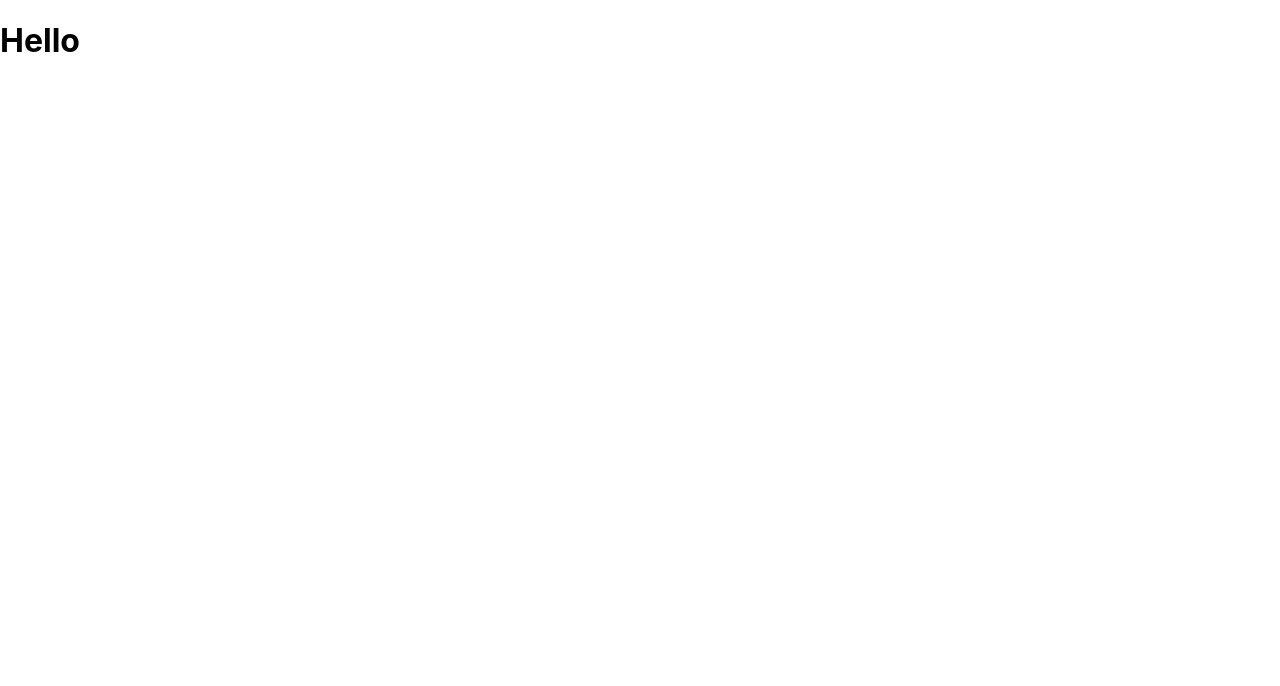
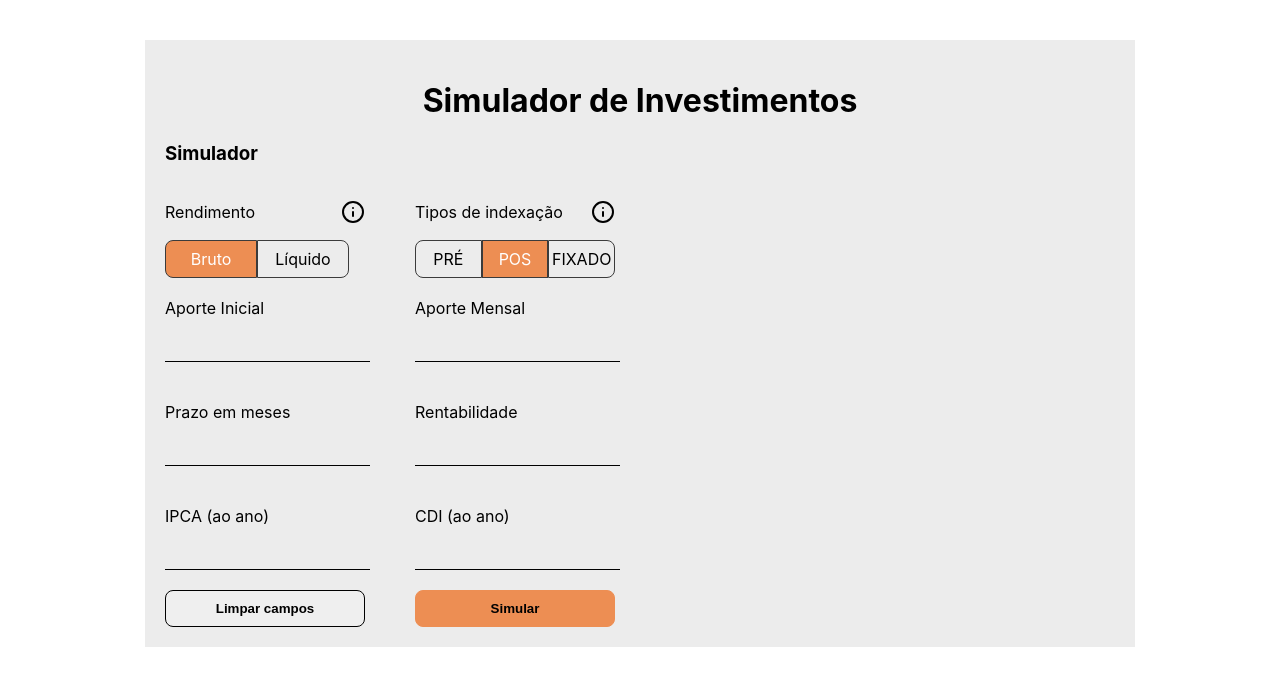
Before and after one commit to HortenciaCorts/investment, a React (Create React App) app in the folder frontend/: page / in a window 1280 px wide. Shown: the top 686 px of the page. Built offline with nearby package versions, Linux system fonts and the light colour scheme.

Commit message:
creating the simulation form

```diff
--- a/frontend/src/App.js
+++ b/frontend/src/App.js
@@ -1,7 +1,9 @@
+import Simulator from "./component/Simulator";
+
 function App() {
   return (
     <div>
-      <h1>Hello</h1>
+      <Simulator />
     </div>
   );
 }
--- /dev/null
+++ b/frontend/src/component/Simulator/index.js
@@ -0,0 +1,60 @@
+import iconInfo from '../../assets/info.svg';
+import './styles.css'
+
+const Simulator = () => {
+    return (
+        <div className="container">
+            <h1>Simulador de Investimentos</h1>
+            <h3>Simulador</h3>
+            <div className='infos'>
+                <div className='form'>
+                    <div>
+                        <p>
+                            Rendimento
+                            <img src={iconInfo} alt="" />
+                        </p>
+                        <div className='selectButton'>
+                            <div className='active'>Bruto</div>
+                            <div>Líquido</div>
+                        </div>
+                    </div>
+                    <label>Aporte Inicial
+                        <input type="number" />
+                    </label>
+                    <label>Prazo em meses
+                        <input type="number" />
+                    </label>
+                    <label>IPCA (ao ano)
+                        <input type="number" />
+                    </label>
+                    <button>Limpar campos</button>
+                </div>
+                <div className='form'>
+                    <div>
+                        <p>
+                            Tipos de indexação
+                            <img src={iconInfo} alt="" />
+                        </p>
+                        <div className='selectButton'>
+                            <div>PRÉ</div>
+                            <div className='active'>POS</div>
+                            <div>FIXADO</div>
+                        </div>
+                    </div>
+                    <label>Aporte Mensal
+                        <input type="number" />
+                    </label>
+                    <label>Rentabilidade
+                        <input type="number" />
+                    </label>
+                    <label>CDI (ao ano)
+                        <input type="number" />
+                    </label>
+                    <button className='active'>Simular</button>
+                </div>
+            </div>
+        </div>
+    )
+}
+
+export default Simulator;
--- /dev/null
+++ b/frontend/src/component/Simulator/styles.css
@@ -0,0 +1,72 @@
+.container{
+    max-width: 950px;
+    margin: 40px auto;
+    padding: 20px;
+    background-color: rgb(236, 236, 236);
+}
+.container .infos{
+    display: flex;
+    align-items: center;
+    justify-content: space-between;
+    width: 450px;
+}
+.container .infos .form{
+    display: flex;
+    flex-direction: column;
+    width: 200px;
+}
+h1{
+    text-align: center;
+}
+p{
+    display: flex;
+    align-items: center;
+    justify-content: space-between;
+}
+.active{
+    background-color: #ED8E53;
+    color: #FFF;
+}
+.selectButton{
+    display: flex;
+}
+.selectButton div{
+    display: flex;
+    align-items: center;
+    justify-content: center;
+
+    width: 90px;
+    height: 36px;
+
+    border: 1px solid rgb(59, 59, 59);
+    cursor: pointer;
+}
+.selectButton div:first-child{
+    border-radius: 8px 0 0 8px;
+}
+.selectButton div:last-child{
+    border-radius: 0 8px 8px 0;
+}
+label{
+    padding: 20px 0;
+}
+input{
+    border: none;
+    border-bottom: 1px solid black;
+    background: none;
+    outline: none;
+    padding: 14px;
+}
+input[type=number]::-webkit-inner-spin-button {
+    -webkit-appearance: none;
+}
+button{
+    padding: 10px;
+    font-weight: bold;
+    border: 1px solid #000;
+    border-radius: 8px;
+}
+button.active{
+    color: #000;
+    border-color: #ED8E53;
+}
```
Also changed, not shown: frontend/src/assets/info.svg (added).
